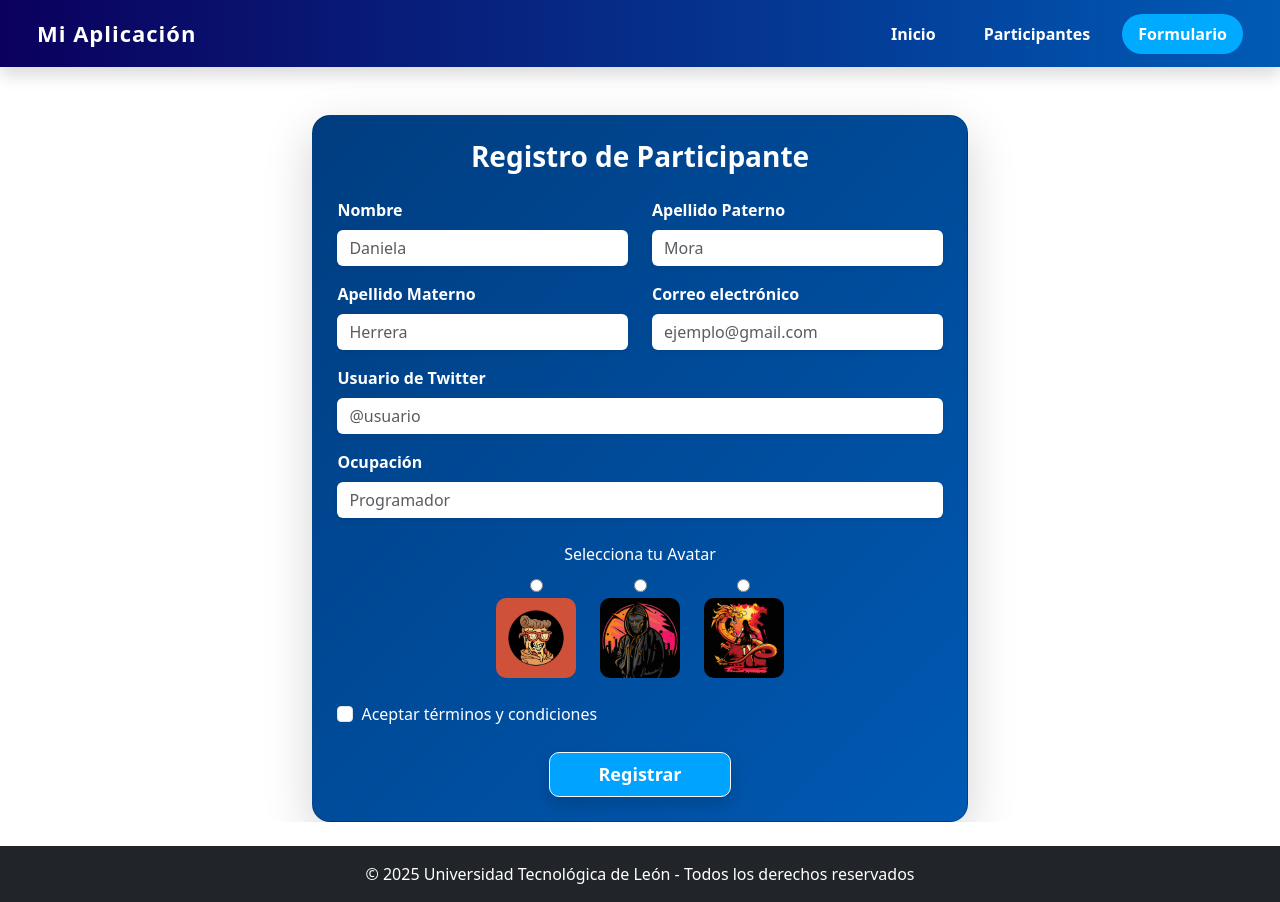
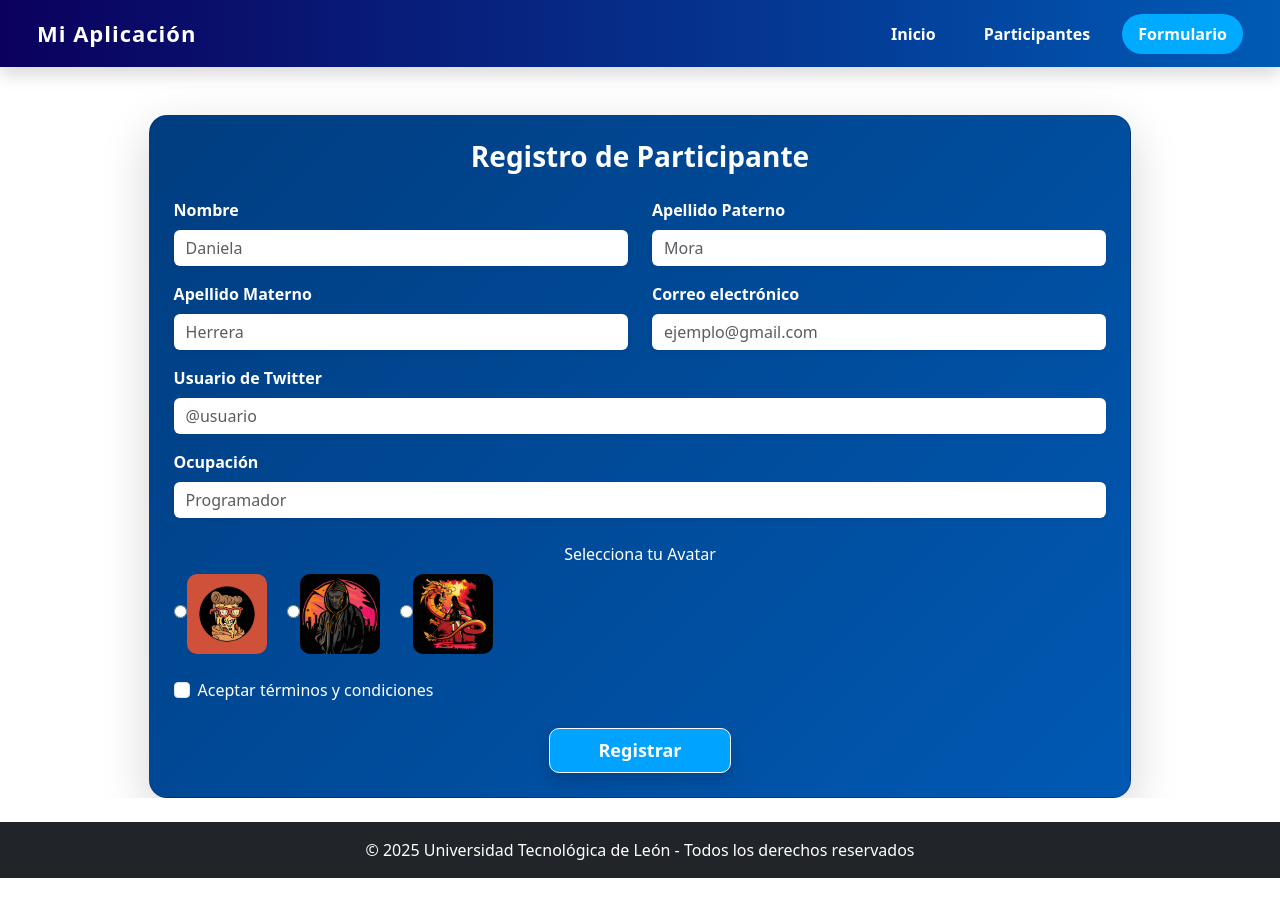
Before and after one commit to ZurielMO/ExamenP2FrontUtl, a React (Vite) app: page /registro in a window 1280 px wide. After the commit the page ends 878 px from the top, so only its background shows below. Built offline with nearby package versions, Linux system fonts and the light colour scheme.

Commit message:
cambios diseño

```diff
--- a/dev-dist/sw.js
+++ b/dev-dist/sw.js
@@ -82,7 +82,7 @@ define(['./workbox-54d0af47'], (function (workbox) { 'use strict';
     "revision": "3ca0b8505b4bec776b69afdba2768812"
   }, {
     "url": "index.html",
-    "revision": "0.2qo4maoeuag"
+    "revision": "0.49q1um89la8"
   }], {});
   workbox.cleanupOutdatedCaches();
   workbox.registerRoute(new workbox.NavigationRoute(workbox.createHandlerBoundToURL("index.html"), {
--- a/src/components/Formulario.jsx
+++ b/src/components/Formulario.jsx
@@ -35,7 +35,7 @@ const Formulario = () => {
       <Card
         className="shadow-lg p-4"
         style={{
-          width: "60%",
+          width: "90%",
           borderRadius: "18px",
           background: "linear-gradient(135deg, #003d80, #0059b3)",
           color: "white"
@@ -133,7 +133,7 @@ const Formulario = () => {
 
 
           <Row className="justify-content-center">
-            <Col xs={12} md={8} lg={6} className="text-center mt-4">
+            <Col md className="text-center mt-4">
               <Form.Group align="center">
                 <Form.Label>Selecciona tu Avatar</Form.Label>
 
```
